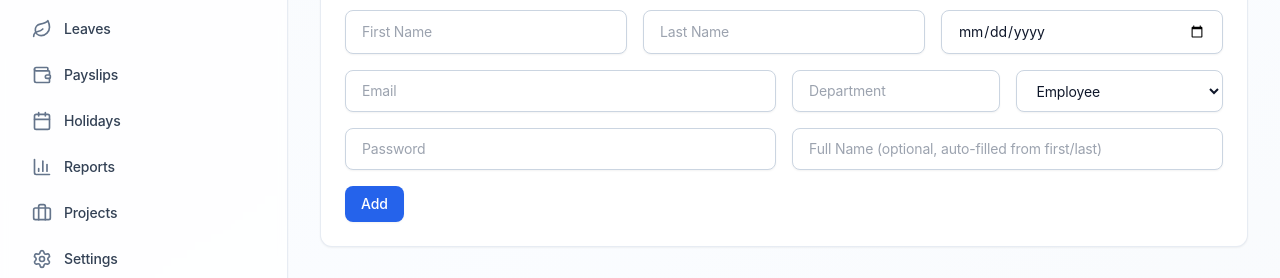
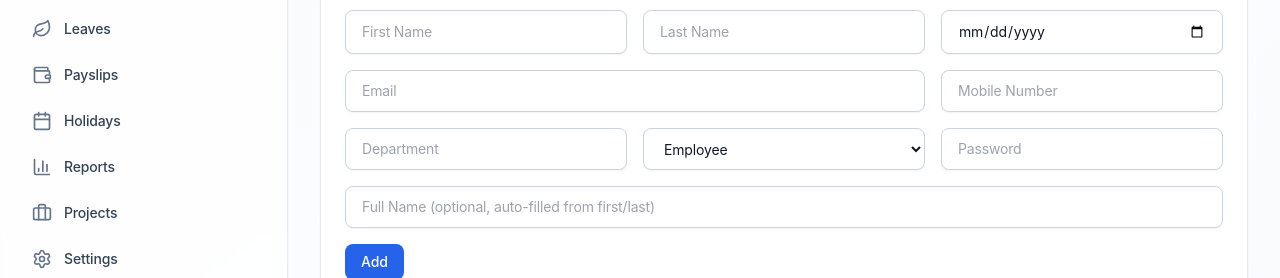
Before and after one commit to Peddi-Nikitha/attendancewebsite, a Next.js app: page /admin/employees in a window 1280 px wide. Shown: the part 271-549 px from the top of the page. Built offline with nearby package versions, Linux system fonts and the light colour scheme; no server answers; the database is empty.

Commit message:
all chances admin and employee

```diff
--- a/app/admin/employees/page.tsx
+++ b/app/admin/employees/page.tsx
@@ -13,7 +13,7 @@ export default function AdminEmployeesPage() {
   const [dept, setDept] = useState("");
   const [role, setRole] = useState("");
   const { employees, loading } = useEmployees();
-  const [draft, setDraft] = useState<Omit<StoreEmployee, "id"> & { firstName?: string; lastName?: string; dateOfBirth?: string }>({
+  const [draft, setDraft] = useState<Omit<StoreEmployee, "id"> & { firstName?: string; lastName?: string; dateOfBirth?: string; phoneNumber?: string }>({
     name: "",
     email: "",
     department: "",
@@ -22,6 +22,7 @@ export default function AdminEmployeesPage() {
     firstName: "",
     lastName: "",
     dateOfBirth: "",
+    phoneNumber: "",
   });
   const [password, setPassword] = useState("");
   const [creating, setCreating] = useState(false);
@@ -69,13 +70,22 @@ export default function AdminEmployeesPage() {
               onChange={(e) => setDraft((d) => ({ ...d, dateOfBirth: e.target.value }))}
             />
           </div>
-          <div className="grid gap-4 sm:grid-cols-4 mt-4">
+          <div className="grid gap-4 sm:grid-cols-3 mt-4">
             <input
               className="rounded-lg border border-slate-300 bg-white px-4 py-2.5 text-sm shadow-sm focus:outline-none focus:ring-2 focus:ring-blue-500 focus:border-transparent transition sm:col-span-2"
               placeholder="Email"
               value={draft.email}
               onChange={(e) => setDraft((d) => ({ ...d, email: e.target.value }))}
             />
+            <input
+              type="tel"
+              className="rounded-lg border border-slate-300 bg-white px-4 py-2.5 text-sm shadow-sm focus:outline-none focus:ring-2 focus:ring-blue-500 focus:border-transparent transition"
+              placeholder="Mobile Number"
+              value={draft.phoneNumber}
+              onChange={(e) => setDraft((d) => ({ ...d, phoneNumber: e.target.value }))}
+            />
+          </div>
+          <div className="grid gap-4 sm:grid-cols-3 mt-4">
             <input
               className="rounded-lg border border-slate-300 bg-white px-4 py-2.5 text-sm shadow-sm focus:outline-none focus:ring-2 focus:ring-blue-500 focus:border-transparent transition"
               placeholder="Department"
@@ -90,8 +100,6 @@ export default function AdminEmployeesPage() {
               <option value="employee">Employee</option>
               <option value="admin">Admin</option>
             </select>
-          </div>
-          <div className="grid gap-4 sm:grid-cols-2 mt-4">
             <input
               type="password"
               className="rounded-lg border border-slate-300 bg-white px-4 py-2.5 text-sm shadow-sm focus:outline-none focus:ring-2 focus:ring-blue-500 focus:border-transparent transition"
@@ -99,8 +107,10 @@ export default function AdminEmployeesPage() {
               value={password}
               onChange={(e) => setPassword(e.target.value)}
             />
+          </div>
+          <div className="mt-4">
             <input
-              className="rounded-lg border border-slate-300 bg-white px-4 py-2.5 text-sm shadow-sm focus:outline-none focus:ring-2 focus:ring-blue-500 focus:border-transparent transition"
+              className="w-full rounded-lg border border-slate-300 bg-white px-4 py-2.5 text-sm shadow-sm focus:outline-none focus:ring-2 focus:ring-blue-500 focus:border-transparent transition"
               placeholder="Full Name (optional, auto-filled from first/last)"
               value={draft.name}
               onChange={(e) => setDraft((d) => ({ ...d, name: e.target.value }))}
@@ -167,6 +177,7 @@ export default function AdminEmployeesPage() {
                       if (draft.firstName) updates.firstName = draft.firstName;
                       if (draft.lastName) updates.lastName = draft.lastName;
                       if (draft.dateOfBirth) updates.dateOfBirth = draft.dateOfBirth;
+                      if (draft.phoneNumber) updates.phoneNumber = draft.phoneNumber;
 
                       if (Object.keys(updates).length > 0) {
                         await updateEmployee(createdEmp.id, updates);
@@ -174,7 +185,7 @@ export default function AdminEmployeesPage() {
                     }
 
                     setCreateInfo("Employee created successfully. They can log in with the provided password.");
-                    setDraft({ name: "", email: "", department: "", role: "employee", manager: "", firstName: "", lastName: "", dateOfBirth: "" });
+                    setDraft({ name: "", email: "", department: "", role: "employee", manager: "", firstName: "", lastName: "", dateOfBirth: "", phoneNumber: "" });
                     setPassword("");
                     return;
                   } catch (cfError: any) {
@@ -188,11 +199,12 @@ export default function AdminEmployeesPage() {
                     role: draft.role as 'employee' | 'admin',
                     department: draft.department,
                     designation: draft.department, // Use department as designation if not provided
+                    phoneNumber: draft.phoneNumber || undefined,
                     employeeId: employeeId,
                     hireDate: new Date().toISOString().split('T')[0],
                   });
 
-                  // Update employee document with additional fields (firstName, lastName, dateOfBirth)
+                  // Update employee document with additional fields (firstName, lastName, dateOfBirth, phoneNumber)
                   // The employee document is created at employees/{user.uid} by signUp
                   if (firebaseUser.uid) {
                     try {
@@ -200,6 +212,7 @@ export default function AdminEmployeesPage() {
                       if (draft.firstName) updates.firstName = draft.firstName;
                       if (draft.lastName) updates.lastName = draft.lastName;
                       if (draft.dateOfBirth) updates.dateOfBirth = draft.dateOfBirth;
+                      if (draft.phoneNumber) updates.phoneNumber = draft.phoneNumber;
 
                       if (Object.keys(updates).length > 0) {
                         await updateEmployee(firebaseUser.uid, updates);
@@ -211,7 +224,7 @@ export default function AdminEmployeesPage() {
                   }
 
                   setCreateInfo("Employee created successfully in Firebase. They can log in with email: " + emailLower + " and the provided password.");
-                  setDraft({ name: "", email: "", department: "", role: "employee", manager: "", firstName: "", lastName: "", dateOfBirth: "" });
+                  setDraft({ name: "", email: "", department: "", role: "employee", manager: "", firstName: "", lastName: "", dateOfBirth: "", phoneNumber: "" });
                   setPassword("");
                   return;
                 } catch (authError: any) {
--- a/app/employee/documents/page.tsx
+++ b/app/employee/documents/page.tsx
@@ -83,15 +83,48 @@ export default function EmployeeDocumentsPage() {
                       </div>
                     </div>
                   </div>
-                  <a
-                    href={doc.fileUrl}
-                    target="_blank"
-                    rel="noopener noreferrer"
+                  <button
+                    onClick={async () => {
+                      if (!doc.fileUrl) {
+                        alert("Document URL not available");
+                        return;
+                      }
+
+                      try {
+                        // Try to download the file
+                        const fileName = doc.name || doc.filePath.split('/').pop() || 'document';
+
+                        // Fetch the file as a blob
+                        const response = await fetch(doc.fileUrl);
+                        if (!response.ok) {
+                          throw new Error('Failed to fetch document');
+                        }
+
+                        const blob = await response.blob();
+                        const blobUrl = window.URL.createObjectURL(blob);
+
+                        // Create a temporary anchor element to trigger download
+                        const link = document.createElement('a');
+                        link.href = blobUrl;
+                        link.download = fileName;
+                        document.body.appendChild(link);
+                        link.click();
+                        document.body.removeChild(link);
+
+                        // Clean up the blob URL
+                        window.URL.revokeObjectURL(blobUrl);
+                      } catch (error: any) {
+                        console.error('Download error:', error);
+                        // Fallback: open in new tab if download fails
+                        window.open(doc.fileUrl, '_blank', 'noopener,noreferrer');
+                        alert("Download failed. Opening document in new tab instead.");
+                      }
+                    }}
                     className="flex items-center gap-2 rounded-lg bg-blue-600 px-4 py-2 text-sm font-medium text-white hover:bg-blue-700 transition-colors flex-shrink-0"
                   >
                     <Download className="w-4 h-4" />
                     Download
-                  </a>
+                  </button>
                 </div>
               ))}
             </div>
--- a/app/employee/profile/page.tsx
+++ b/app/employee/profile/page.tsx
@@ -50,7 +50,7 @@ export default function EmployeeProfilePage() {
     firstName: emp?.firstName || "",
     lastName: emp?.lastName || "",
     email: userProfile?.email || emp?.email || effectiveEmail || "",
-    phone: userProfile?.phoneNumber || emp?.phone || "",
+    phone: userProfile?.phoneNumber || emp?.phoneNumber || "",
     department: emp?.department || userProfile?.department || "",
     designation: emp?.designation || userProfile?.designation || "",
     managerId: emp?.managerId || userProfile?.managerId || "",
@@ -142,6 +142,7 @@ export default function EmployeeProfilePage() {
         if (form.managerId) employeeUpdates.managerId = form.managerId;
         if (form.dateOfBirth) employeeUpdates.dateOfBirth = form.dateOfBirth;
         if (form.address) employeeUpdates.address = form.address;
+        if (form.phone) employeeUpdates.phoneNumber = form.phone;
 
         try {
           await updateEmployee(employeeDocId, employeeUpdates);
@@ -163,6 +164,7 @@ export default function EmployeeProfilePage() {
               managerId: form.managerId || undefined,
               dateOfBirth: form.dateOfBirth || undefined,
               address: form.address || undefined,
+              phoneNumber: form.phone || undefined,
               joinDate: emp?.joinDate || userProfile?.hireDate || new Date().toISOString().split('T')[0],
               isActive: true,
             } as any);
--- a/lib/firebase/services/employees.ts
+++ b/lib/firebase/services/employees.ts
@@ -32,6 +32,7 @@ export interface Employee {
   joinDate: string;
   dateOfBirth?: string; // YYYY-MM-DD format
   address?: string;
+  phoneNumber?: string; // Phone/mobile number
   salary?: { basic: number; allowances: number; deductions: number };
   leaveBalance?: {
     casual: number;
```
